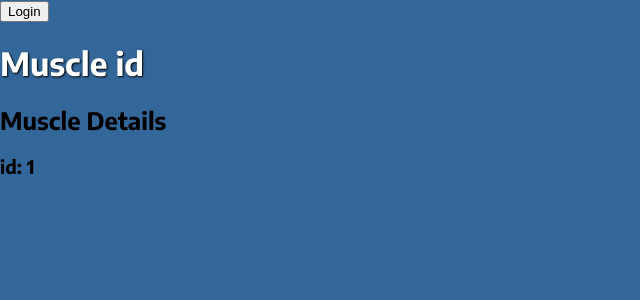
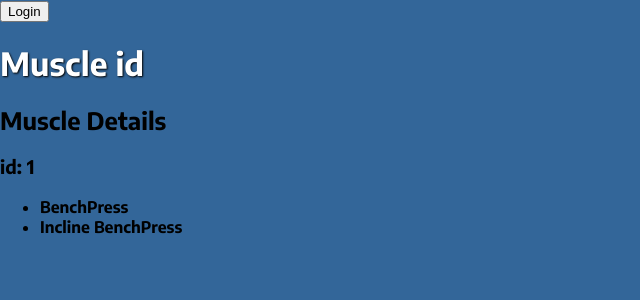
Before and after one commit to CarlMM/WorkoutJournalApp, a React (Vite) app in the folder WorkoutJournalFrontend/: page /muscles/1 in a window 1280 px wide. Shown: the top 300 px of the page, without its empty margins (0-640 px from the left). Built offline with nearby package versions, Linux system fonts and the light colour scheme.

Commit message:
now properly loops through filtered array of muscles
Signed-off-by: CarlMM <kaptenkeps@gmail.com>

```diff
--- /dev/null
+++ b/WorkoutJournalFrontend/src/component/SMuscleList.jsx
@@ -0,0 +1,14 @@
+import React, { useState, useEffect } from "react";
+
+
+function SMuscleList(props){
+
+
+    return(
+        <div>
+            <h1>{props.title}</h1>
+        </div>
+    )
+}
+
+export default SMuscleList;
--- a/WorkoutJournalFrontend/src/component/SpecificMuscle.jsx
+++ b/WorkoutJournalFrontend/src/component/SpecificMuscle.jsx
@@ -1,5 +1,7 @@
 import React, { useState, useEffect } from "react";
 import { useParams } from "react-router-dom";
+
+import SMuscleList from "./SMuscleList";
 
 
 function SpecificMuscle(props){
@@ -7,8 +9,9 @@ function SpecificMuscle(props){
 
     let {id} = useParams();
 
-    const checkMuscle = () =>{
-        console.log(props.sMuscle)
+    const filterMuscleExercises = () => {
+        const newList = props.sMuscle.filter(sM => sM.muscleCateogryId == id)
+        console.log(newList)
     }
 
     return(
@@ -16,11 +19,12 @@ function SpecificMuscle(props){
             <h1>Muscle id</h1>
             <h2>Muscle Details</h2>
             <h3>id: {id}</h3>
-
+            <ul>
+                {props.sMuscle.filter(s => s.muscleCateogryId == id)
+                .map(filteredArray => (<li>{filteredArray.title}</li>))}
+            </ul>
         </div>
     )
-
-
 
 }
 
```
